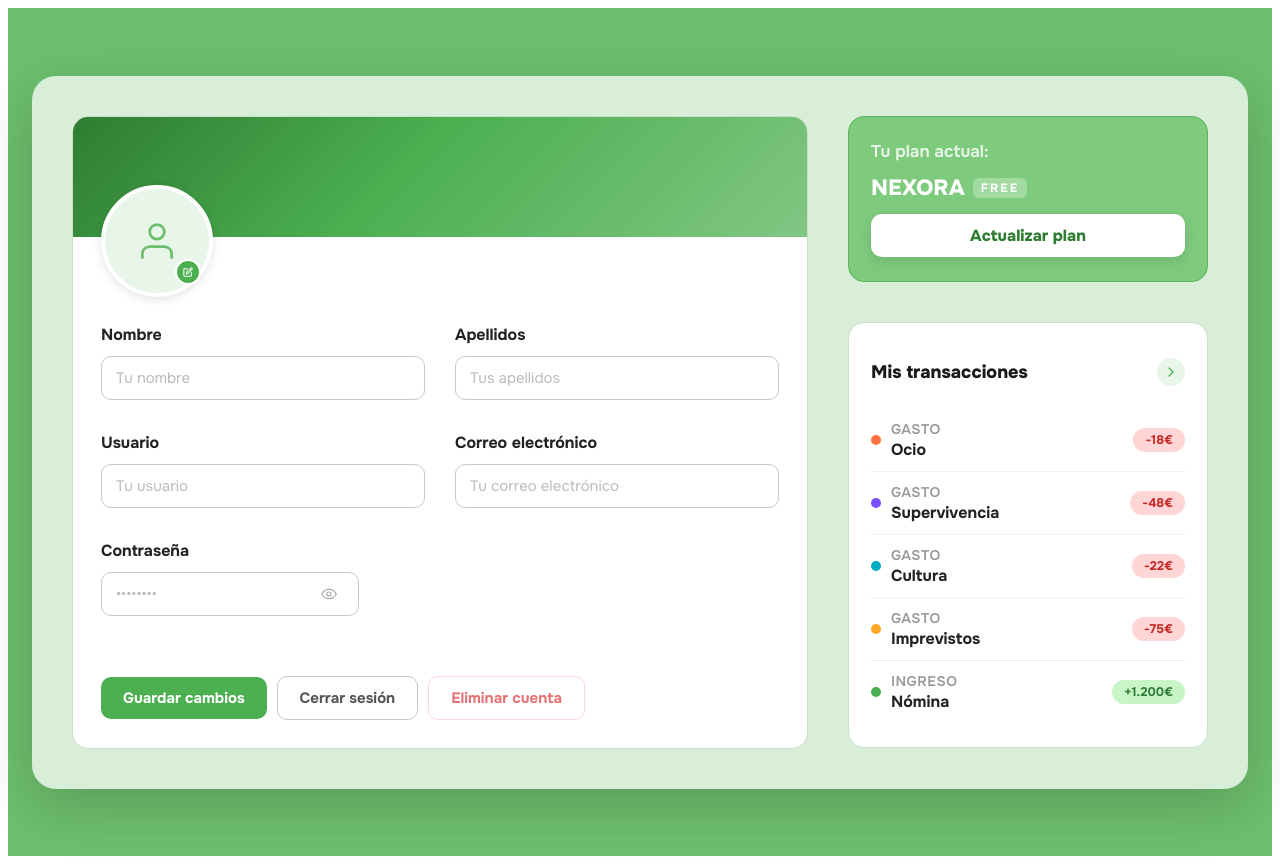
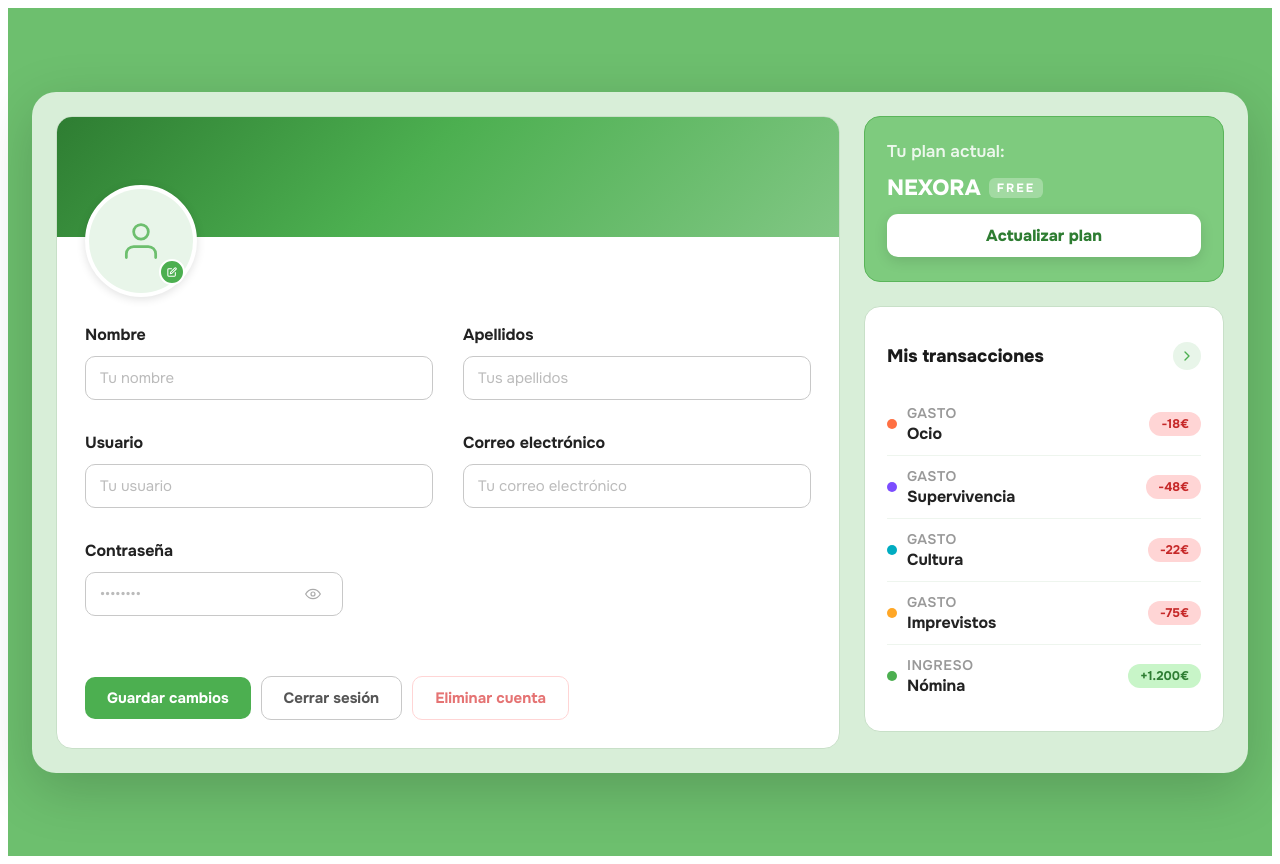
Before and after one commit to 333ares/Nexora, an Angular app in the folder frontend/: page /perfil in a window 1280 px wide. Built offline with nearby package versions, Linux system fonts and the light colour scheme.

Commit message:
Frontend Perfil 8
Se ha implementado una funcion para que el gab de las secciones sea universal y que no sea individual por seccion, y se han añadido comentarios

```diff
--- a/frontend/src/app/perfil-usuario/perfil-usuario.css
+++ b/frontend/src/app/perfil-usuario/perfil-usuario.css
@@ -1,8 +1,14 @@
-/* Importa la fuente Onest y Lato desde Google Fonts */
+/*
+   FUENTES
+   Importa Onest y Lato desde Google Fonts
+*/
 @import url('https://fonts.googleapis.com/css2?family=Onest:wght@100..900&display=swap');
 @import url('https://fonts.googleapis.com/css2?family=Lato:ital,wght@0,100;0,300;0,400;0,700;0,900;1,100;1,300;1,400;1,700;1,900&family=Onest:wght@100..900&display=swap');
 
-/* ── HOST  */
+
+/*
+   HOST — fondo verde de la página completa
+ */
 :host {
   display: flex;
   align-items: center;
@@ -13,30 +19,37 @@
   padding: 24px;
 }
 
-/* ── CARD  */
+
+/*
+   CARD — contenedor principal del modal/pantalla
+   --gap controla a la vez: padding exterior, separación entre
+   columnas y separación entre recuadros de la columna derecha.
+ */
 .card {
-  display: flex;
-  flex-direction: column;
-  background: #d8eed8;   /* verde menta como fondo separador */
+  --gap: 24px;
+
+  display: grid;
+  grid-template-columns: 1fr 360px;
+  gap: var(--gap);
+  padding: var(--gap);
+  background: #d8eed8;
   border-radius: 24px;
-  overflow: hidden;
   width: 100%;
   max-width: 1400px;
   box-shadow: 0 16px 56px rgba(0, 0, 0, 0.18);
-
 }
 
-/* ── MAIN LAYOUT  */
+/* main-layout es transparente al grid; sus hijos participan
+   directamente en el grid de .card */
 .main-layout {
-  display: flex;
-  gap: 40px;
-  padding: 40px;
-  align-items: flex-start;
+  display: contents;
 }
 
-/* ══════════════════════════════════════════════
-   RECUADROS — base común
-══════════════════════════════════════════════ */
+
+/*
+   RECUADROS — estilos base compartidos por todas las secciones
+   (perfil, plan, transacciones)
+ */
 .section-box {
   background: #fff;
   border-radius: 16px;
@@ -44,11 +57,11 @@
   overflow: hidden;
 }
 
-/* ══════════════════════════════════════════════
-   COLUMNA IZQUIERDA
-══════════════════════════════════════════════ */
+
+/*
+   COLUMNA IZQUIERDA — sección de perfil de usuario
+ */
 .left-col {
-  flex: 1;
   display: flex;
   flex-direction: column;
 }
@@ -58,7 +71,10 @@
   flex-direction: column;
 }
 
-/* Banner estilo Discord */
+
+/*
+   BANNER — franja decorativa superior estilo Discord
+ */
 .banner {
   width: 100%;
   height: 120px;
@@ -67,7 +83,11 @@
   border-radius: 0;
 }
 
-/* Avatar solapando el banner */
+
+/*
+   AVATAR — foto de perfil que solapa el banner
+   margin-top negativo = mitad del alto del avatar para el solapado
+ */
 .avatar-top {
   padding: 0 0 0 28px;
   margin-top: -52px;
@@ -104,6 +124,7 @@
   background: #e8f5e9;
 }
 
+/* Botón de editar avatar (icono lápiz sobre la foto) */
 .avatar-edit-btn {
   position: absolute;
   bottom: 4px;
@@ -121,7 +142,10 @@
 }
 .avatar-edit-btn:hover { background: #43a047; }
 
-/* Campos */
+
+/*
+   FORMULARIO — grid de campos del perfil
+ */
 .fields-col {
   display: flex;
   flex-direction: column;
@@ -129,13 +153,14 @@
   padding: 0 28px 28px 28px;
 }
 
+/* Grid de 2 columnas para los campos */
 .fields-grid {
   display: grid;
   grid-template-columns: 1fr 1fr;
   gap: 32px 30px;
 }
 
-
+/* Cada campo: label + input */
 .form-group {
   display: flex;
   flex-direction: column;
@@ -148,9 +173,10 @@
   color: #222;
 }
 
+/* Inputs con borde gris; verde al hacer foco */
 .form-group input {
   padding: 11px 14px;
-  border: 1.5px solid #c8c8c8;   /* reborde gris */
+  border: 1.5px solid #c8c8c8;
   border-radius: 10px;
   font-size: 15px;
   font-family: inherit;
@@ -162,9 +188,11 @@
 .form-group input:focus { border-color: #4caf50; }
 .form-group input::placeholder { color: #bbb; }
 
+/* Wrapper del campo contraseña para posicionar el ojo */
 .input-wrapper { position: relative; }
 .input-wrapper input { padding-right: 42px; }
 
+/* Botón mostrar/ocultar contraseña */
 .toggle-pass {
   position: absolute;
   left: 220px;
@@ -178,7 +206,10 @@
   padding: 0;
 }
 
-/* Botones acción */
+
+/*
+   BOTONES DE ACCIÓN — fila inferior del formulario
+ */
 .action-row {
   display: flex;
   gap: 10px;
@@ -186,6 +217,7 @@
   align-items: center;
 }
 
+/* Guardar cambios */
 .btn-save {
   padding: 11px 22px;
   background: #4caf50;
@@ -198,9 +230,10 @@
   cursor: pointer;
   transition: background 0.2s, transform 0.1s;
 }
-.btn-save:hover { background: #43a047; }
+.btn-save:hover  { background: #43a047; }
 .btn-save:active { transform: scale(0.98); }
 
+/* Cerrar sesión */
 .btn-logout {
   padding: 11px 22px;
   background: #fff;
@@ -215,6 +248,7 @@
 }
 .btn-logout:hover { border-color: #4caf50; color: #333; }
 
+/* Eliminar cuenta */
 .btn-delete {
   padding: 11px 22px;
   background: #fff;
@@ -229,18 +263,22 @@
 }
 .btn-delete:hover { background: #fff5f5; border-color: #e57373; }
 
-/* ══════════════════════════════════════════════
-   COLUMNA DERECHA
-══════════════════════════════════════════════ */
+
+/*
+   COLUMNA DERECHA — plan y transacciones
+   gap: var(--gap) iguala la separación entre recuadros al
+   padding/gap general de la card
+ */
 .right-col {
-  width: 360px;
-  flex-shrink: 0;
   display: flex;
   flex-direction: column;
-  gap: 40px;
+  gap: var(--gap);
 }
 
-/* Recuadro plan */
+
+/*
+   RECUADRO PLAN ACTUAL
+ */
 .plan-box {
   padding: 24px 22px;
   background: #7ecb7e;
@@ -257,6 +295,7 @@
   margin: 0;
 }
 
+/* Nombre del plan con badge FREE/PRO */
 .plan-name {
   font-size: 22px;
   font-weight: 800;
@@ -276,6 +315,7 @@
   letter-spacing: 2px;
 }
 
+/* Botón actualizar plan */
 .btn-upgrade {
   width: 100%;
   padding: 11px;
@@ -290,16 +330,20 @@
   transition: background 0.2s, transform 0.1s;
   box-shadow: 0 4px 14px rgba(0, 0, 0, 0.12);
 }
-.btn-upgrade:hover { background: #f1f8e9; }
+.btn-upgrade:hover  { background: #f1f8e9; }
 .btn-upgrade:active { transform: scale(0.98); }
 
-/* Recuadro transacciones */
+
+/*
+   RECUADRO MIS TRANSACCIONES
+ */
 .transactions-box {
   padding: 20px 22px 24px;
   display: flex;
   flex-direction: column;
 }
 
+/* Cabecera: título + botón flecha */
 .panel-header {
   display: flex;
   align-items: center;
@@ -313,6 +357,7 @@
   color: #1a1a1a;
 }
 
+/* Botón redondo con icono (flecha ver más) */
 .btn-icon-round {
   width: 28px;
   height: 28px;
@@ -328,12 +373,13 @@
 }
 .btn-icon-round:hover { background: #c8e6c9; }
 
-/* Lista transacciones */
+/* Lista de transacciones */
 .tx-list {
   display: flex;
   flex-direction: column;
 }
 
+/* Fila individual de transacción */
 .tx-item {
   display: flex;
   align-items: center;
@@ -349,6 +395,7 @@
   gap: 10px;
 }
 
+/* Punto de color que indica la categoría */
 .tx-dot {
   width: 10px;
   height: 10px;
@@ -368,6 +415,7 @@
   gap: 1px;
 }
 
+/* Tipo (GASTO / INGRESO) en mayúsculas pequeñas */
 .tx-type {
   font-size: 14px;
   font-weight: 600;
@@ -376,12 +424,14 @@
   letter-spacing: 0.5px;
 }
 
+/* Nombre de la categoría */
 .tx-category {
   font-size: 16px;
   font-weight: 700;
   color: #222;
 }
 
+/* Chips de importe (verde = ingreso, rojo = gasto) */
 .chip {
   padding: 4px 12px;
   border-radius: 20px;
```
